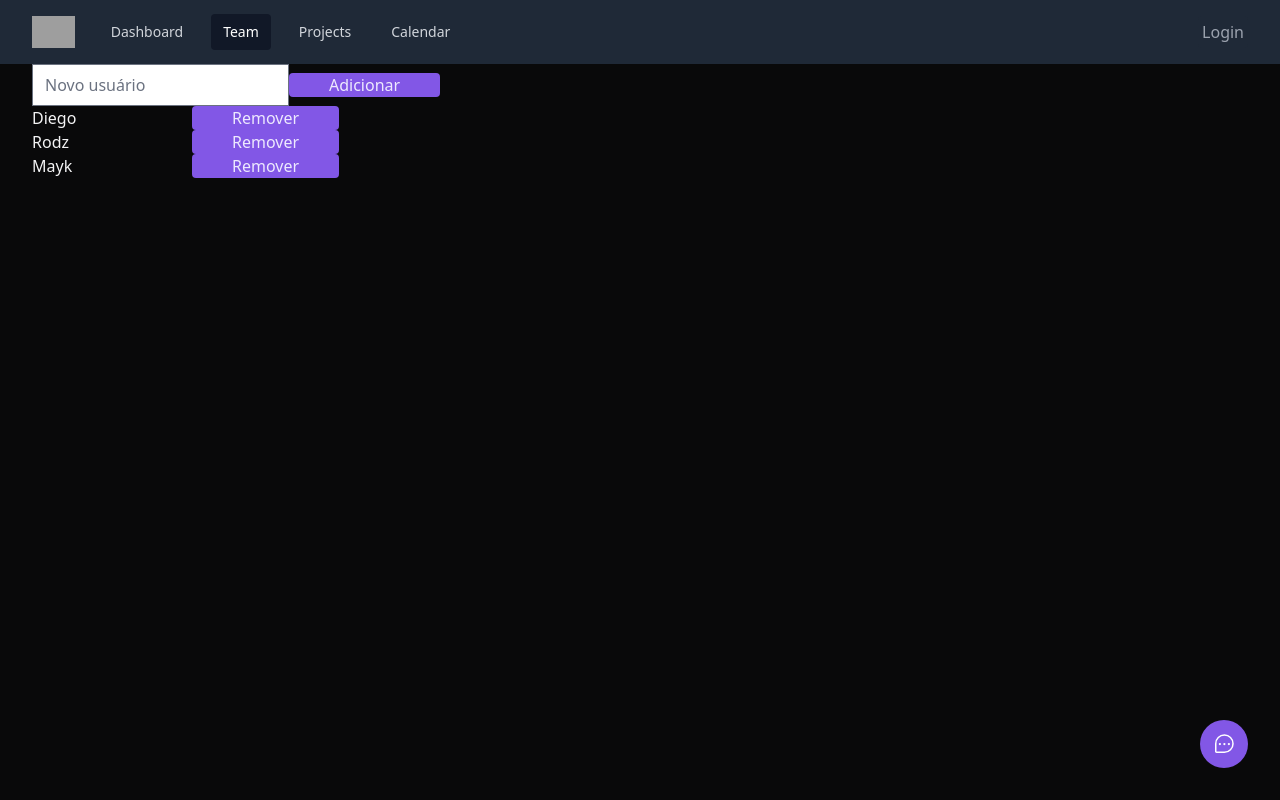
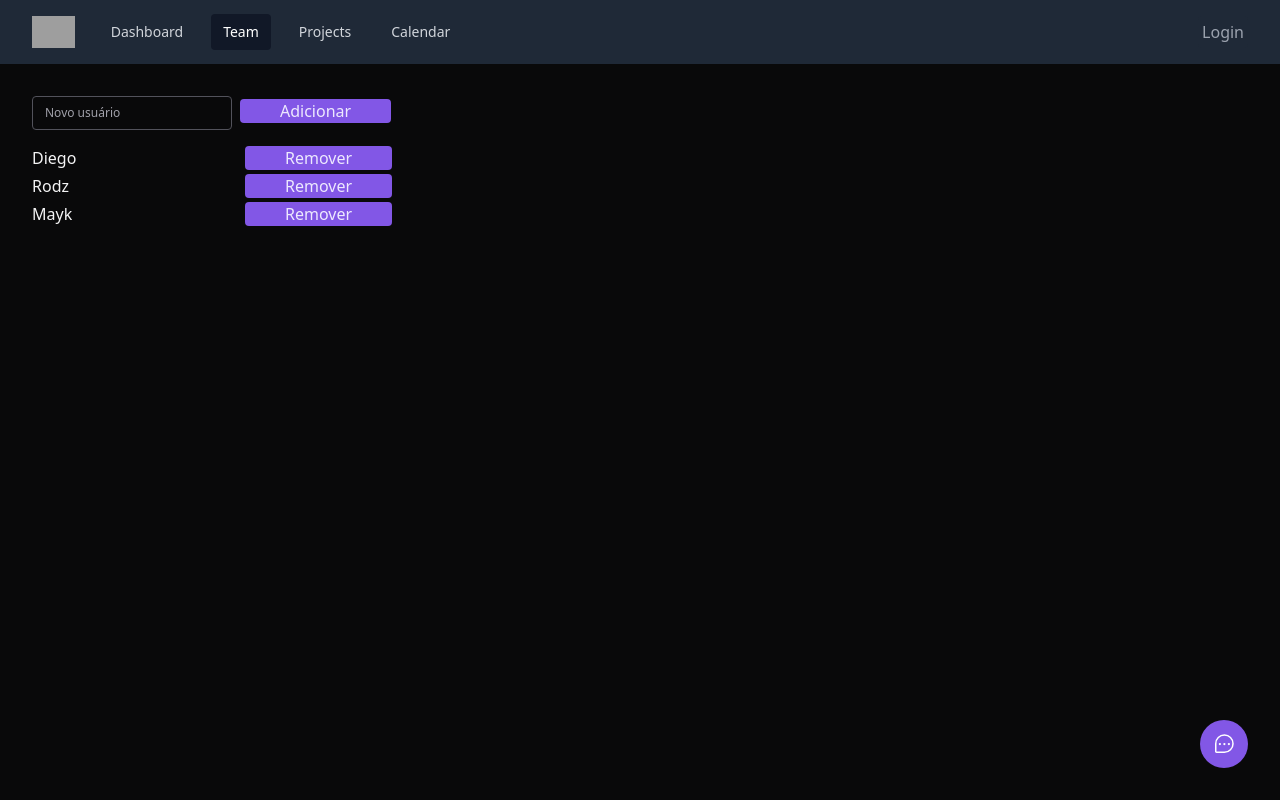
Before and after one commit to lghiggino/feedbackWidget, a React (Vite) app in the folder web/: page / in a window 1280 px wide. Built offline with nearby package versions, Linux system fonts and the light colour scheme; no server answers; grey boxes are pictures that could not be loaded.

Commit message:
Estilos do form do List

```diff
--- a/web/src/App.tsx
+++ b/web/src/App.tsx
@@ -13,10 +13,10 @@ export function App() {
     <>
       <Navbar navState={navState} setNavState={setNavState}/>
       <main
-        className="mh-10 mv-1 px-8 min-h-fit "
+        className="mh-10 mv-1 px-8"
         // style={{ outline: '2px solid red'}}
       >
-
+        <div className="mb-8 bg-gray-700"></div>
         {navState === 'Dashboard' && <div><p>Dashboard</p></div>}
         {navState === 'Team' && <List initialItems={['Diego', 'Rodz', 'Mayk']} />}
         {navState === 'Projects' && <div><p>Projects</p></div>}
--- a/web/src/components/List.tsx
+++ b/web/src/components/List.tsx
@@ -28,7 +28,9 @@ export default function List({ initialItems }: ListProps) {
                 placeholder="Novo usuário"
                 type="text"
                 value={newItem}
-                onChange={(ev) => { setNewItem(ev.target.value) }} />
+                onChange={(ev) => { setNewItem(ev.target.value) }}
+                className="min-w=[304px] min-h=[112px] mr-2 mb-4 text-xs placeholder-zinc-400 text-zinc-100 border-zinc-600 bg-transparent rounded-md focus:border-brand-500 focus:ring-brand-500 focus:ring-1 focus:outline-none scrollbar-thumb-zinc-700 scrollbar-track-transparent scrollbar-thin resize-none"
+            />
 
             <Button
                 onClick={() => { addToList(newItem) }}
@@ -39,7 +41,7 @@ export default function List({ initialItems }: ListProps) {
             <ul>
                 {list.map(item =>
                     <li key={item} className={"flex flex-row"} >
-                        <p className="mr-10" style={{minWidth: '120px'}}>{item}</p>
+                        <p className="mr-10 mb-1" style={{minWidth: '173px'}}>{item}</p>
                         <Button
                             onClick={() => { removeFromList(item) }}
                             text={"Remover"}
```
